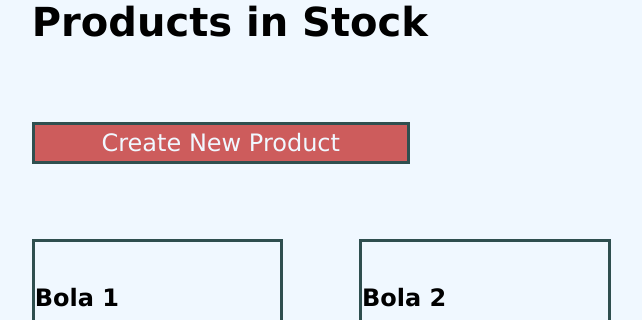
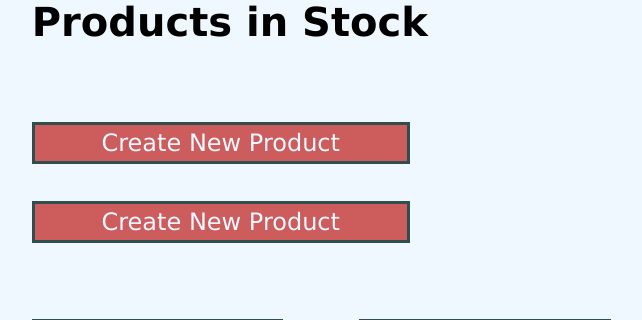
Before and after one commit to Benhanan14406/mamat-ballshop, a Django app: page / in a window 1280 px wide. Shown: the part 191-511 px from the top of the page, without its empty margins (91-733 px from the left). Run offline with Django 5.2, Linux system fonts and the light colour scheme; data comes from the database, SQL or seed files in the repository; some libraries are stand-ins or nearby versions.

Commit message:
PWS rebuild attempt

```diff
--- a/main/templates/HomePage.html
+++ b/main/templates/HomePage.html
@@ -75,6 +75,12 @@
         </a>
     </div>
 
+    <div class = "button">
+        <a href = "{% url "createProduct" %}">
+            Create New Product
+        </a>
+    </div>
+
     <div style = "min-height: 7cm;">
         {% if productList %}
             {% for product in productList %}
```
